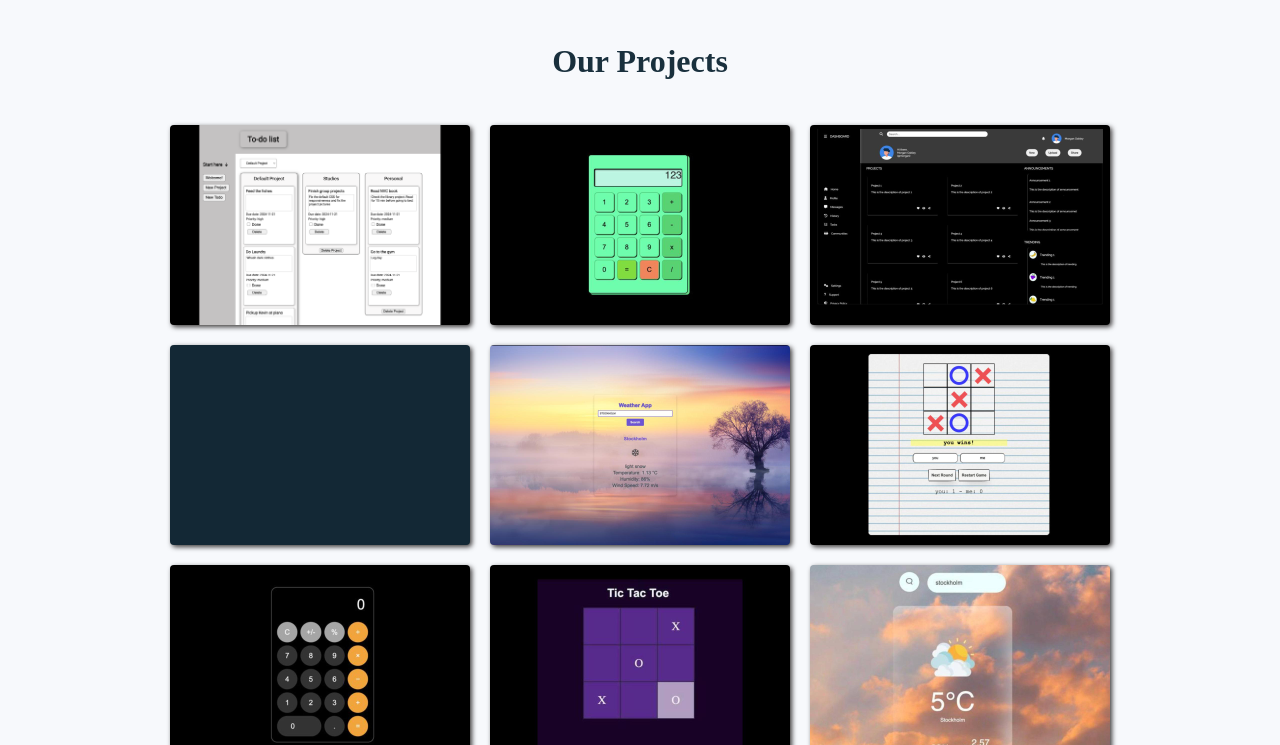
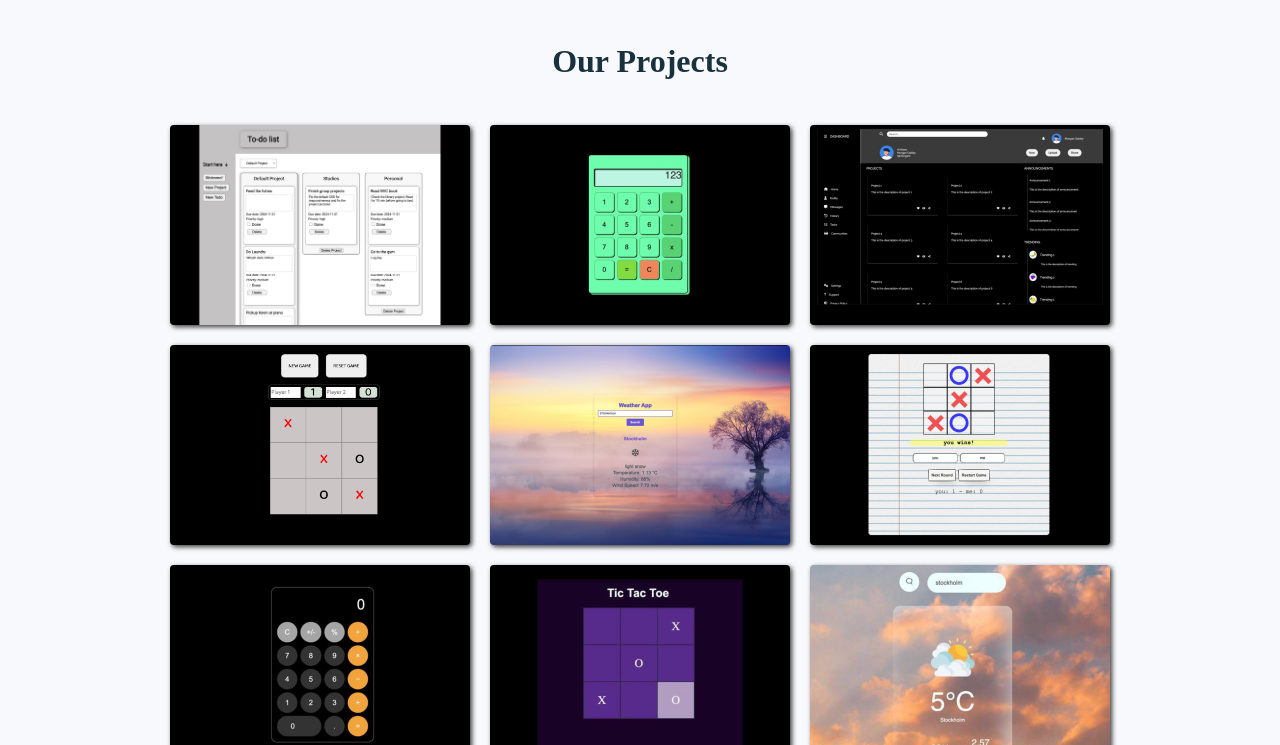
Before and after one commit to patricia-tirolla/Studio-Website-Odin-Project, a website built with webpack: page src/template.html in a window 1280 px wide. Shown: the part 539-1284 px from the top of the page. Built offline with nearby package versions, Linux system fonts and the light colour scheme; files whose address does not match are found by name.

Commit message:
Patricia Tic-Tac-Toe picture added.

```diff
--- a/src/projects.js
+++ b/src/projects.js
@@ -1,4 +1,5 @@
 import patriciaTodoPic from "./img/patricia-todo.png"
+import patriciaTicTacToePic from "./img/patricia-tictactoe.png"
 import odaiCalculatorPic from "./img/odai-calculator.jpeg"
 import odaiWatherPic from "./img/odai-weather.jpeg"
 import naghmehTicTacToePic from "./img/naghmeh-calculator.jpeg"
@@ -35,6 +36,7 @@ export const projectList = [
     {
         title: "Tic-Tac-Toe",
         author: "Patricia Tirolla",
+        picture: patriciaTicTacToePic,
         previewLink: "https://patricia-tirolla.github.io/Tic-Tac-Toe-Odin-Project-/",
         codeLink: "https://github.com/patricia-tirolla/Tic-Tac-Toe-Odin-Project-",
     },
--- a/src/style.css
+++ b/src/style.css
@@ -24,7 +24,7 @@ body {
 main {
     display: flex;
     flex-direction: column;
-    align-content: ce;
+    align-content: center;
 }
 
 /* max-width settings */
```
Also changed, not shown: src/styles/contact.css (+11 -12 lines), src/styles/meetus.css (+9 -1 lines), src/img/patricia-tictactoe.png (added).
